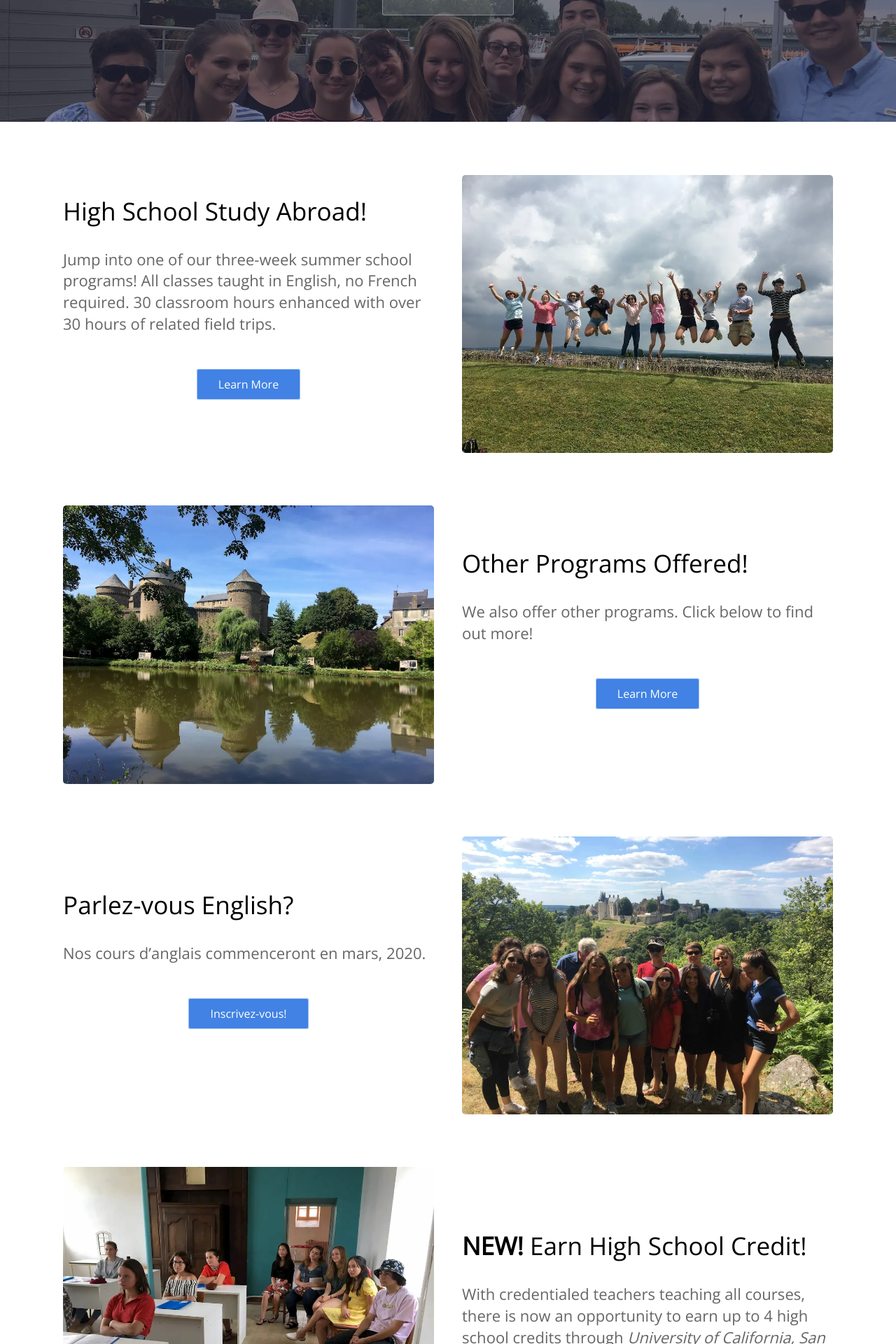
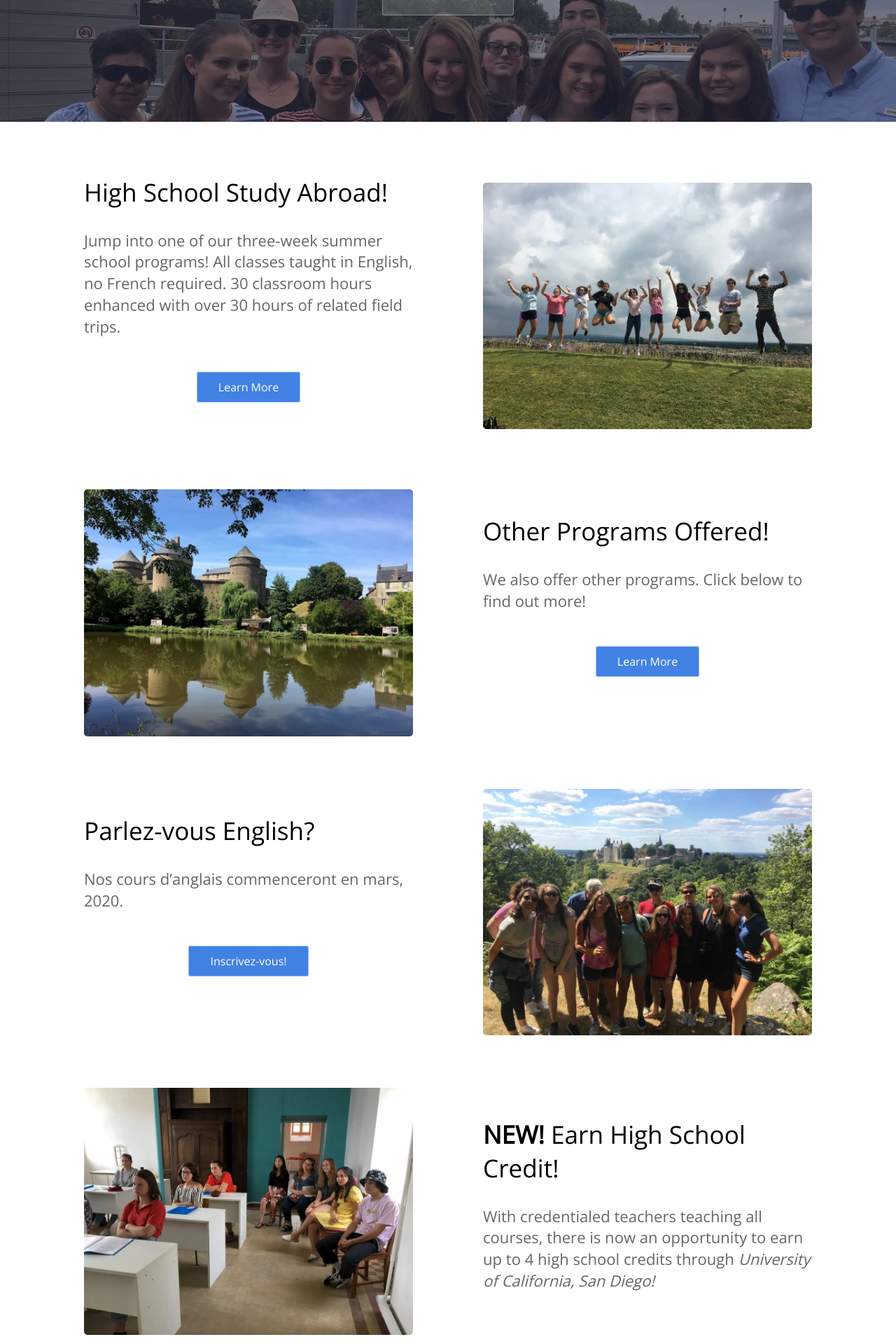
Before and after one commit to baritchie/project1, a Jekyll site: the page built from index.html, in a window 1280 px wide. Shown: the part 359-2279 px from the top of the page at 70% size. Built offline with Jekyll 4.4.1, drawn with Linux system fonts in a browser that asks for light colours.

Commit message:
Updated '_sass/landing-page.scss' via CloudCannon

```diff
--- a/_sass/landing-page.scss
+++ b/_sass/landing-page.scss
@@ -83,7 +83,7 @@
 		.text, .image {
 			-webkit-flex: 1;
 			flex: 1;
-			padding: 0 20px;
+			padding: 0 50px;
 			align-self: center;
 		}
 	}
```
